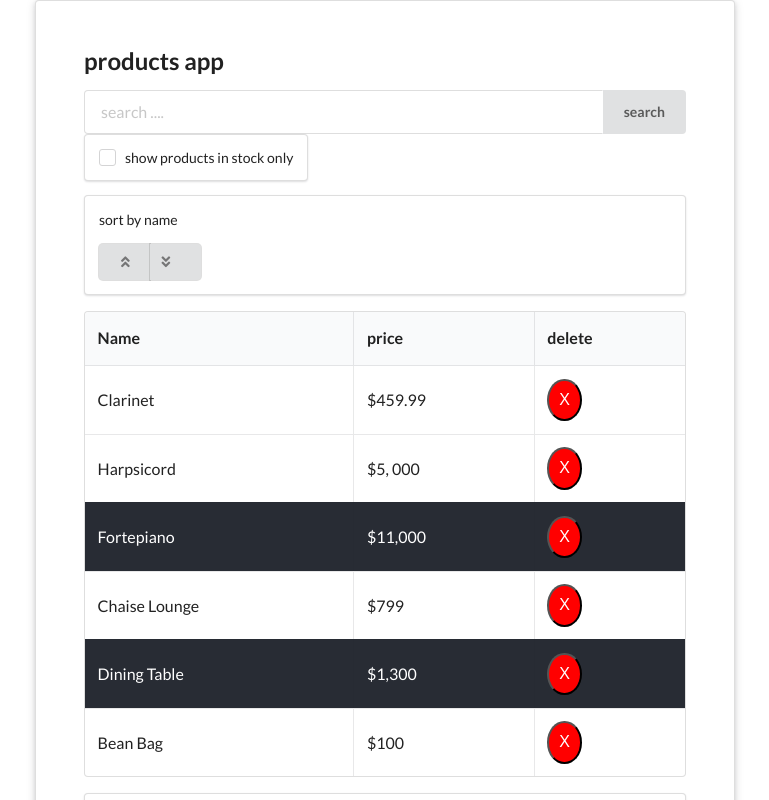
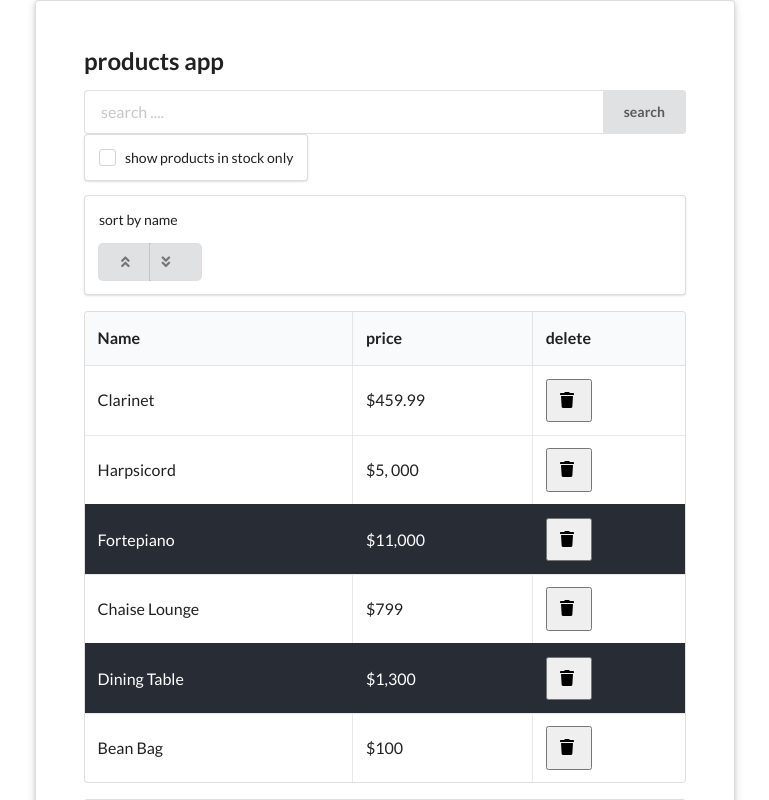
Before and after one commit to elhaw/products-app, a React (Create React App) app: page / in a window 1280 px wide. Shown: the top 800 px of the page, without its empty margins (255-1024 px from the left). Built offline with nearby package versions, Linux system fonts and the light colour scheme.

Commit message:
replace X with delete icon

```diff
--- a/src/App.css
+++ b/src/App.css
@@ -36,13 +36,8 @@ i.icon.minus.circle:before {
   color: red;
 }
 .deleteButton{
-  background-color: red;
-  border-radius: 50%;
-  color: white;
-  display: flex;
-  justify-content: center;
   padding: 10px;
-  cursor: pointer;
+  /* cursor: pointer; */
 }
 
 
--- a/src/components/Product.js
+++ b/src/components/Product.js
@@ -17,12 +17,12 @@ class Product extends Component {
 
         let AllProductsList = this.props.products.map((product) => {
             return (
-                <tr key={product.id} className={ product.stocked === true  ? null : 'outOfStock'}>
+                <tr key={product.id} className={product.stocked === true ? null : 'outOfStock'}>
                     <td data-label="Name">{product.name}</td>
                     <td data-label="price">{product.price}</td>
                     <td data-label="delete">
                         <button id={product.id} onClick={this.handleDeleteButton} type="button" className="deleteButton" >
-                            X
+                            <i className="trash icon"></i>
                         </button>
                     </td>
                 </tr>
@@ -33,12 +33,12 @@ class Product extends Component {
             return product.stocked === true;
         }).map((product) => {
             return (
-                <tr key={product.id}   className={product.stocked === true  ? null : 'outOfStock'} >
+                <tr key={product.id} className={product.stocked === true ? null : 'outOfStock'} >
                     <td data-label="Name">{product.name}</td>
                     <td data-label="price">{product.price}</td>
                     <td data-label="delete">
                         <button id={product.id} onClick={this.handleDeleteButton} type="button" className="deleteButton" >
-                            X
+                            <i className="trash icon"></i>
                         </button>
                     </td>
                 </tr>
@@ -55,15 +55,15 @@ class Product extends Component {
                         </tr></thead>
                     <tbody>
                         {
-                            (()=>{
-                                if(this.props.inStock) {
+                            (() => {
+                                if (this.props.inStock) {
                                     return (
                                         productInStock
 
                                     )
                                 }
                                 else {
-                                    return(
+                                    return (
                                         AllProductsList
                                     )
                                 }
--- a/src/components/Products.js
+++ b/src/components/Products.js
@@ -30,6 +30,8 @@ class Products extends Component {
 
 
     handleDeleteClick(evt) {
+        evt.stopPropagation();
+        evt.preventDefault();
         let productId = parseInt(evt.target.id)
         this.deleteProduct(productId)
     }
```
